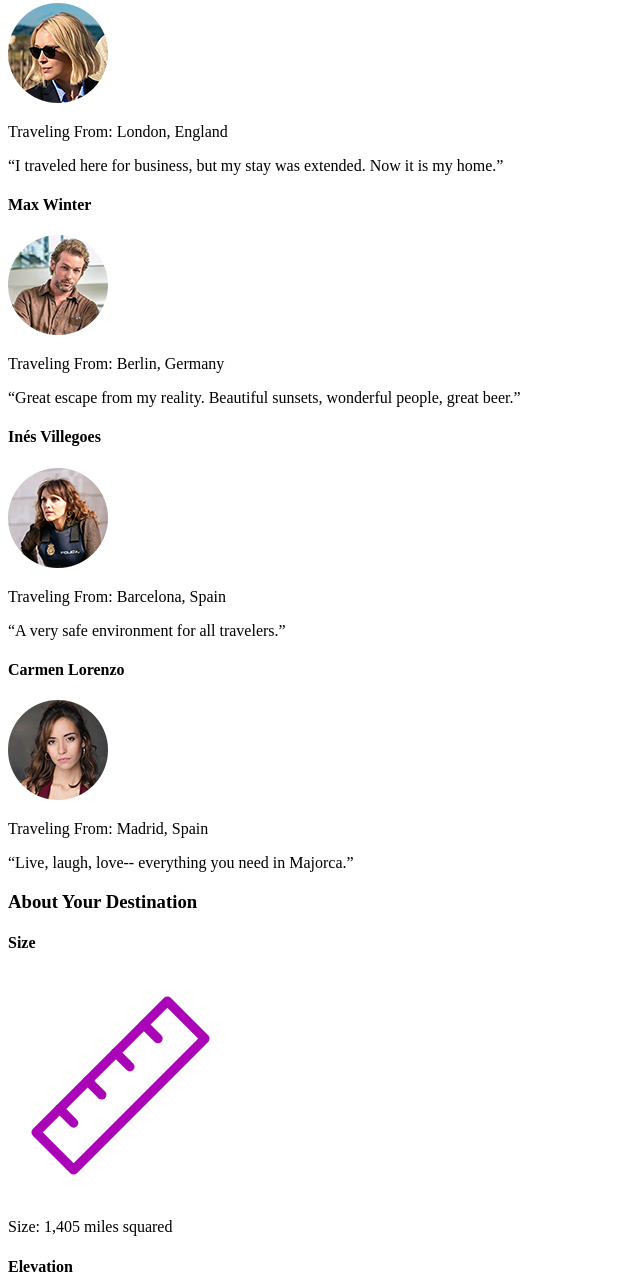
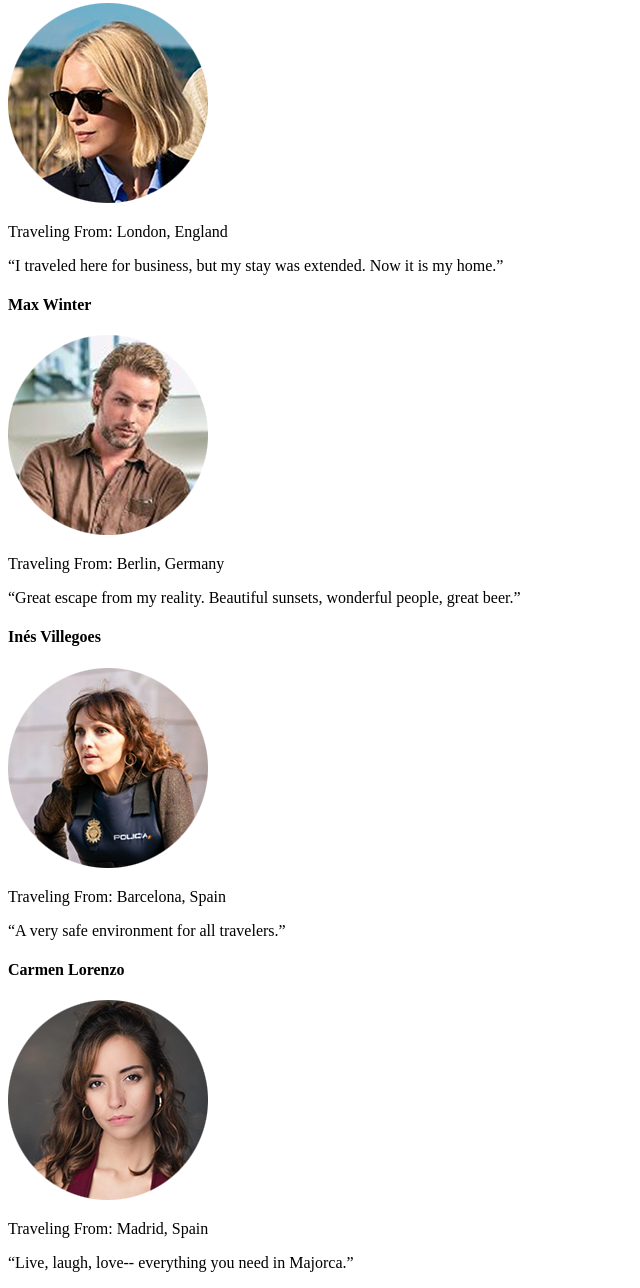
Before and after one commit to vsalas6/wunderlust, a plain HTML site: page index.html in a window 1280 px wide. Shown: the part 2547-3835 px from the top of the page, without its empty margins (0-640 px from the left). Drawn offline with Linux system fonts and the light colour scheme.

Commit message:
updated testimonial images

```diff
--- a/index.html
+++ b/index.html
@@ -92,33 +92,41 @@
                     <h3>Testimonials</h3>
                     <section>
                         <h4>Miranda Blake</h4>
+                        <picture>
                             <source media="(min-width: 1024px)" srcset="images/miranda-blake-L.png">
                             <source media="(min-width: 780px)" srcset="images/miranda-blake-M.png">
                             <img src="images/miranda-blake-S.png" alt="Miranda Blake has a blonde bob and is wearing dark sunglasses">
+                        </picture>
                         <p>Traveling From: London, England</p>
                         <q>I traveled here for business, but my stay was extended. Now it is my home.</q>
                     </section>
                     <section>
                         <h4>Max Winter</h4>
+                        <picture>
                             <source media="(min-width: 1024px)" srcset="images/max-winter-L.png">
                             <source media="(min-width: 780px)" srcset="images/max-winter-M.png">
                             <img src="images/max-winter-S.png" alt="Max Winter has brown short hair, a beard, and has a brown shirt on">
+                        </picture>
                         <p>Traveling From: Berlin, Germany</p>
                         <q>Great escape from my reality. Beautiful sunsets, wonderful people, great beer.</q>
                     </section>
                     <section>
                         <h4>Inés Villegoes</h4>
+                        <picture>
                             <source media="(min-width: 1024px)" srcset="images/ines-villegoes-L.png">
                             <source media="(min-width: 780px)" srcset="images/ines-villegoes-M.png">
                             <img src="images/ines-villegoes-S.png" alt="Ines Villegoes has brown long hair, is wearing a brown long sleeve shirt and is wearing a police cover over it">
+                        </picture>
                         <p>Traveling From: Barcelona, Spain</p>
                         <q>A very safe environment for all travelers.</q>
                     </section>
                     <section>
                         <h4>Carmen Lorenzo</h4>
+                        <picture>
                             <source media="(min-width: 1024px)" srcset="images/carmen-lorenzo-L.png">
                             <source media="(min-width: 780px)" srcset="images/carmen-lorenzo-M.png">
                             <img src="images/carmen-lorenzo-S.png" alt="Carmen Lorenzo has long, dark brown hair and is wearing gold hoop earrings">
+                        </picture>
                         <p>Traveling From: Madrid, Spain</p>
                         <q>Live, laugh, love-- everything you need in Majorca.</q>
                     </section>
```
Lines whose indentation alone changed are shown as unchanged.
